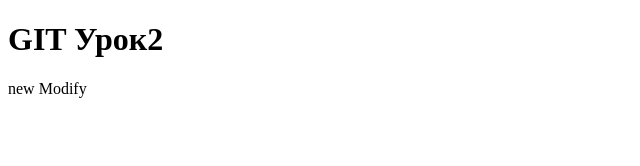
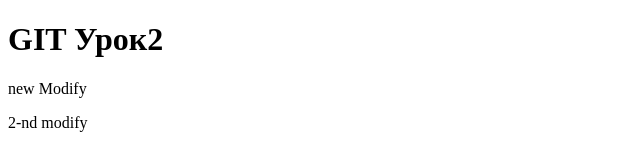
Before and after one commit to UniCoderAlex/siteTest, a plain HTML site: page index.html in a window 1280 px wide. Shown: the full height of the page, 0-640 px from the left. Drawn offline with Linux system fonts and the light colour scheme.

Commit message:
second commit

```diff
--- a/index.html
+++ b/index.html
@@ -8,5 +8,6 @@
 <body>
 <h1>GIT Урок2</h1>
 <p>new Modify</p>
+<p>2-nd modify</p>
 </body>
 </html>
```
